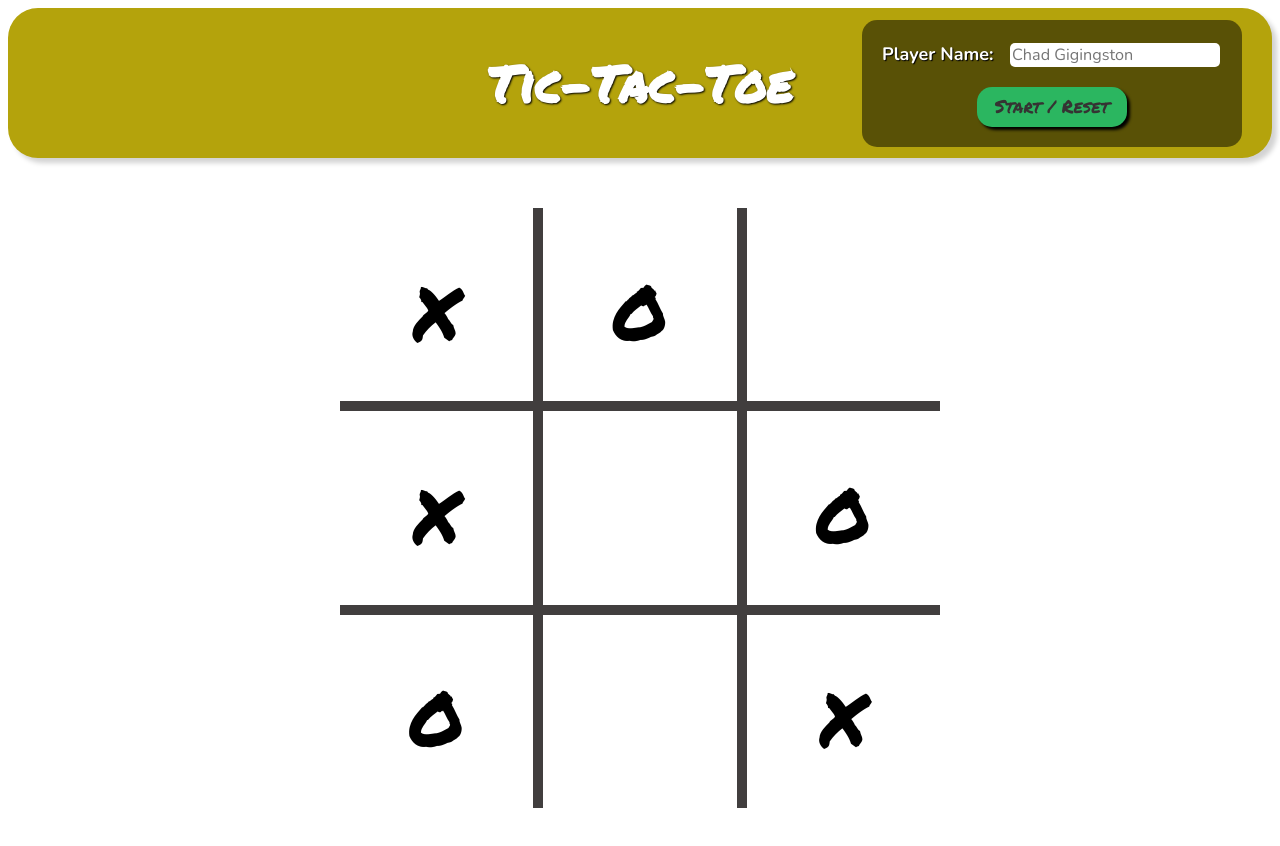
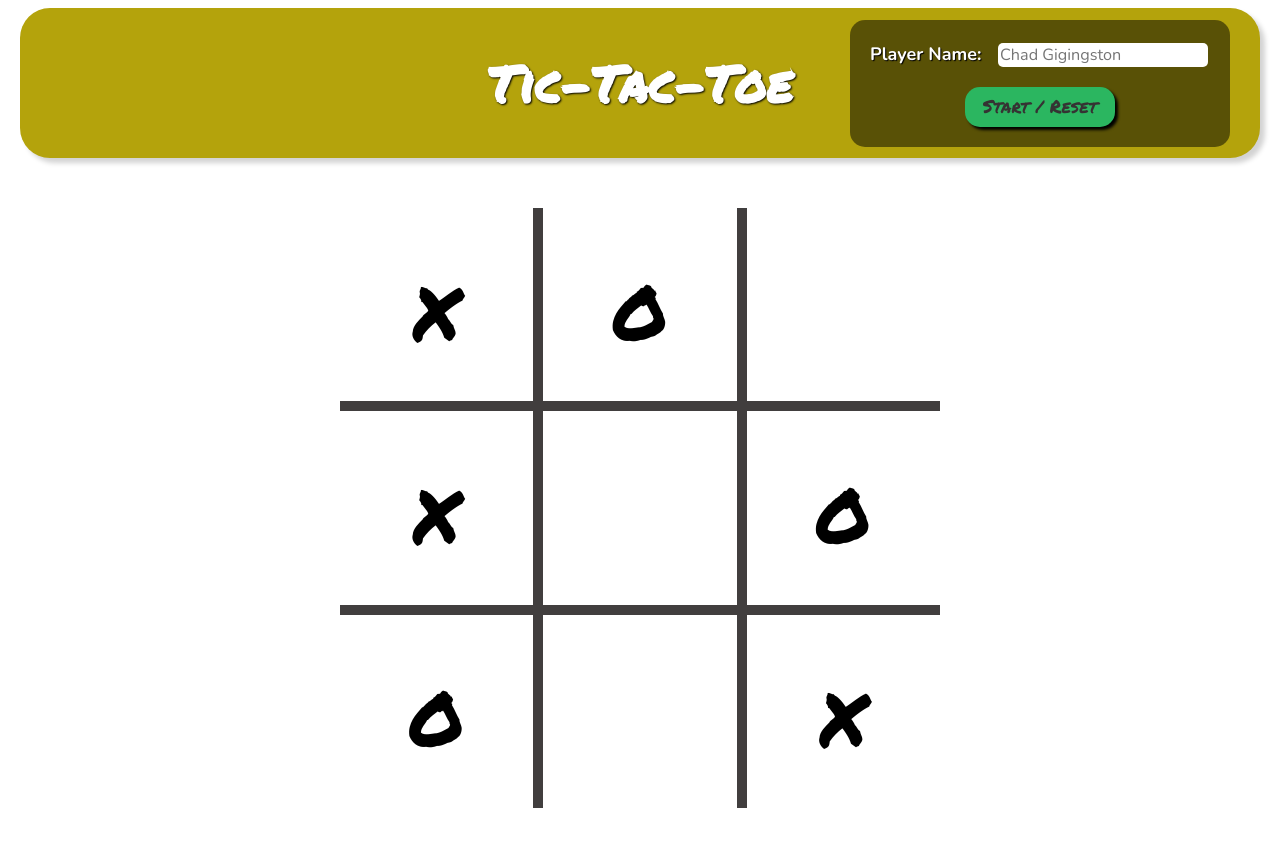
Before and after one commit to RSGerrish/tictactoe-project, a plain HTML site: page index.html in a window 1280 px wide. Drawn offline with nearby package versions, Linux system fonts and the light colour scheme.

Commit message:
Small updated to page scaling for larger resolutions

```diff
--- a/index.html
+++ b/index.html
@@ -10,6 +10,7 @@
 </head>
 <body>
   <header>
+    <div class="header-container">
       <div class="header-left"></div>
       <div class="header-contents">
         <h1>Tic-Tac-Toe</h1>
@@ -19,6 +20,7 @@
         <input type="text" id="player-name" name="player-name" placeholder="Chad Gigingston">
         <div class="ui-controls">
           <button class="btn" id="btn-clear">Start / Reset</button>
+        </div>
       </div>
     </div>
   </header>
--- a/style.css
+++ b/style.css
@@ -19,20 +19,27 @@ h2 {
 }
 
 header {
+  display: flex;
+  justify-content: center;
+}
+.header-container {
   height: 150px;
   display: flex;
   justify-content: space-between;
   align-items: center;
   background-color: rgb(180, 163, 12);
-  /*background: radial-gradient(rgba(53, 51, 51, 95%) 68%, rgba(131, 126, 82, 97%));*/
   box-shadow: 5px 5px 5px #d3d3d3;
   border-radius: 30px;
+  width: clamp(1240px, 80%, 1920px);
+  margin-left: auto;
+  margin-right: auto;
 }
 
 .header-ui {
   padding: 20px;
   margin: 0 30px;
   width: 340px;
+  min-width:310px;
   background-color: rgba(0, 0, 0, 50%);
   border-radius: 15px;
   font-weight: 700;
```
Lines whose indentation alone changed are shown as unchanged.
